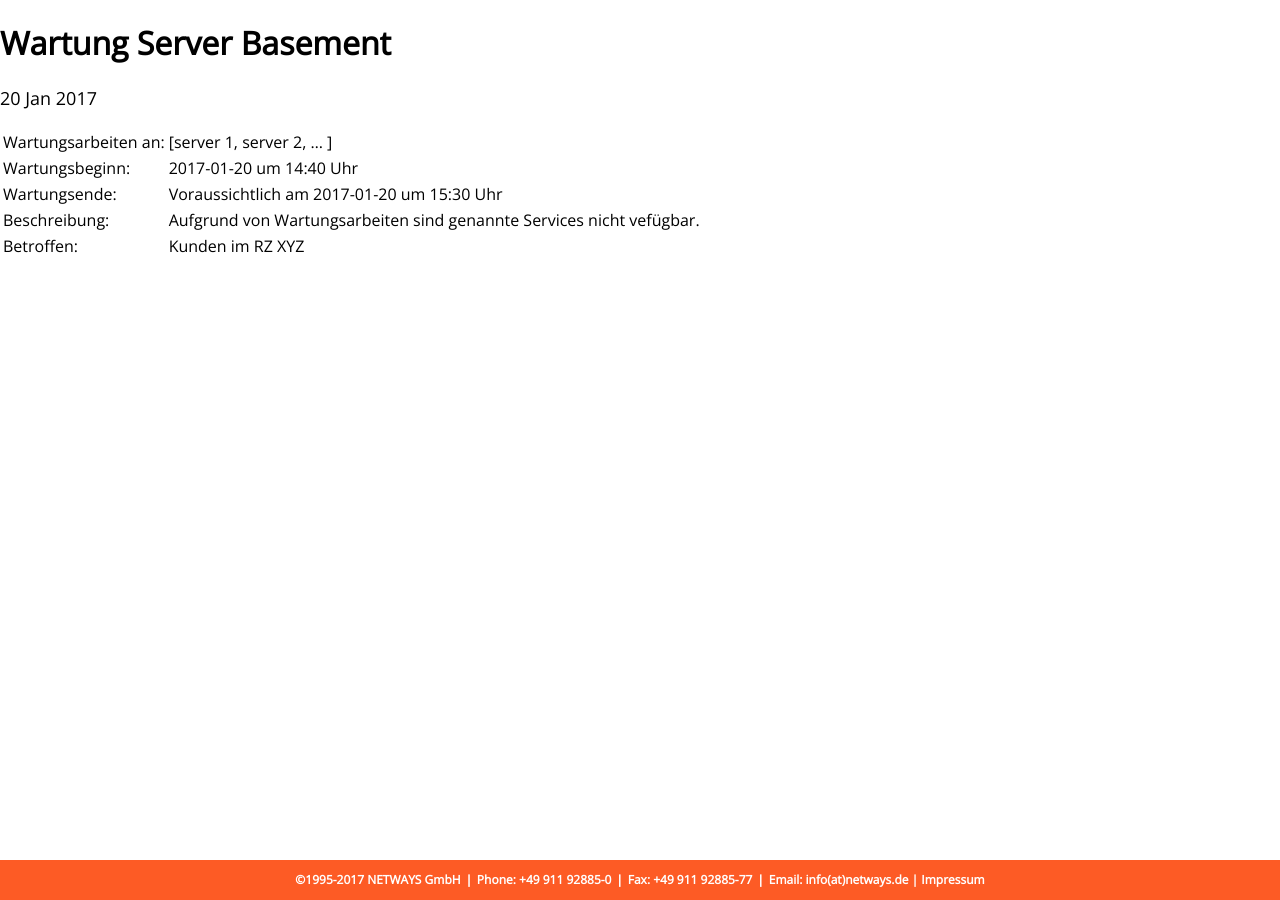
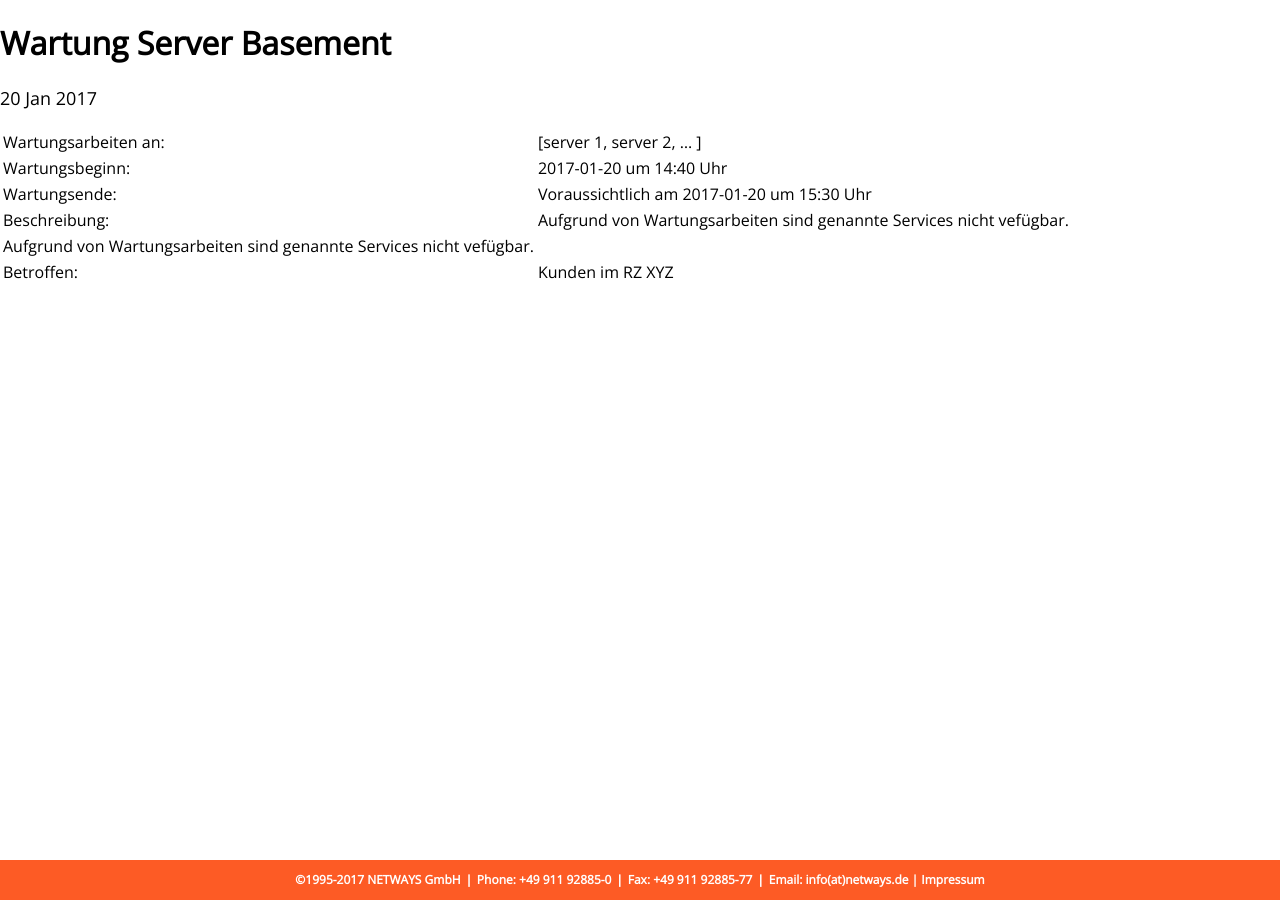
Before and after one commit to Storagegirl/storagegirl.github.io, a Jekyll site: the page built from _posts/2017-01-20-table.md, in a window 1280 px wide. Built offline with Jekyll 4.4.1, drawn with Linux system fonts in a browser that asks for light colours.

Commit message:
Update 2017-01-20-table.md

```diff
--- a/_posts/2017-01-20-table.md
+++ b/_posts/2017-01-20-table.md
@@ -6,8 +6,9 @@
 ---
 
 | Wartungsarbeiten an: | [server 1, server 2, ... ]                                           |
-|----------------------|:---------------------------------------------------------------------|
+|----------------------|----------------------------------------------------------------------|
 | Wartungsbeginn:      | 2017-01-20 um 14:40 Uhr                                              |
 | Wartungsende:        | Voraussichtlich am 2017-01-20 um 15:30 Uhr                           |
-| Beschreibung:        | Aufgrund von Wartungsarbeiten sind genannte Services nicht vefügbar. |
+| Beschreibung:        | Aufgrund von Wartungsarbeiten sind genannte Services nicht vefügbar.
+Aufgrund von Wartungsarbeiten sind genannte Services nicht vefügbar.  |
 | Betroffen:           | Kunden im RZ XYZ                                                     |
```
